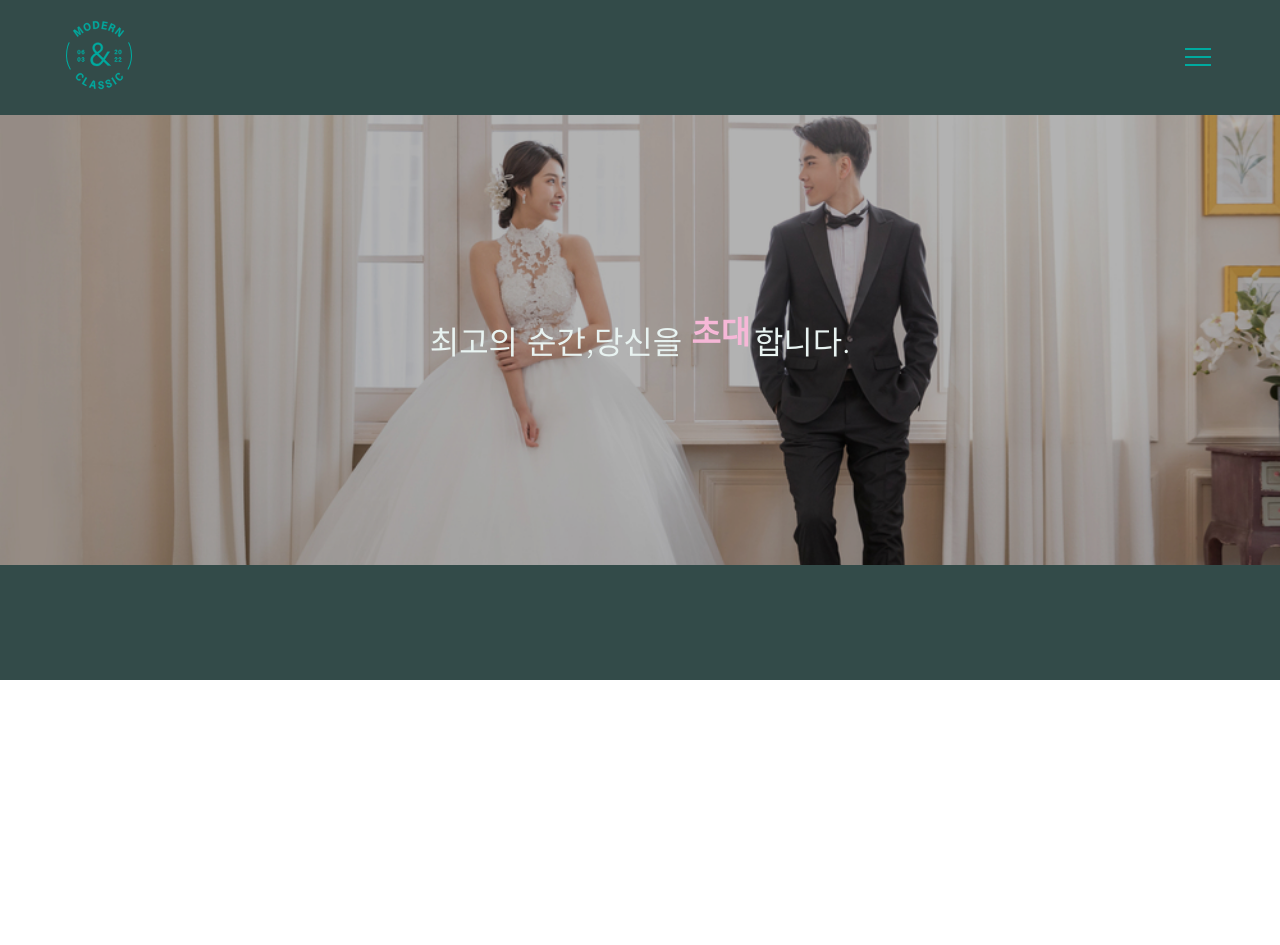
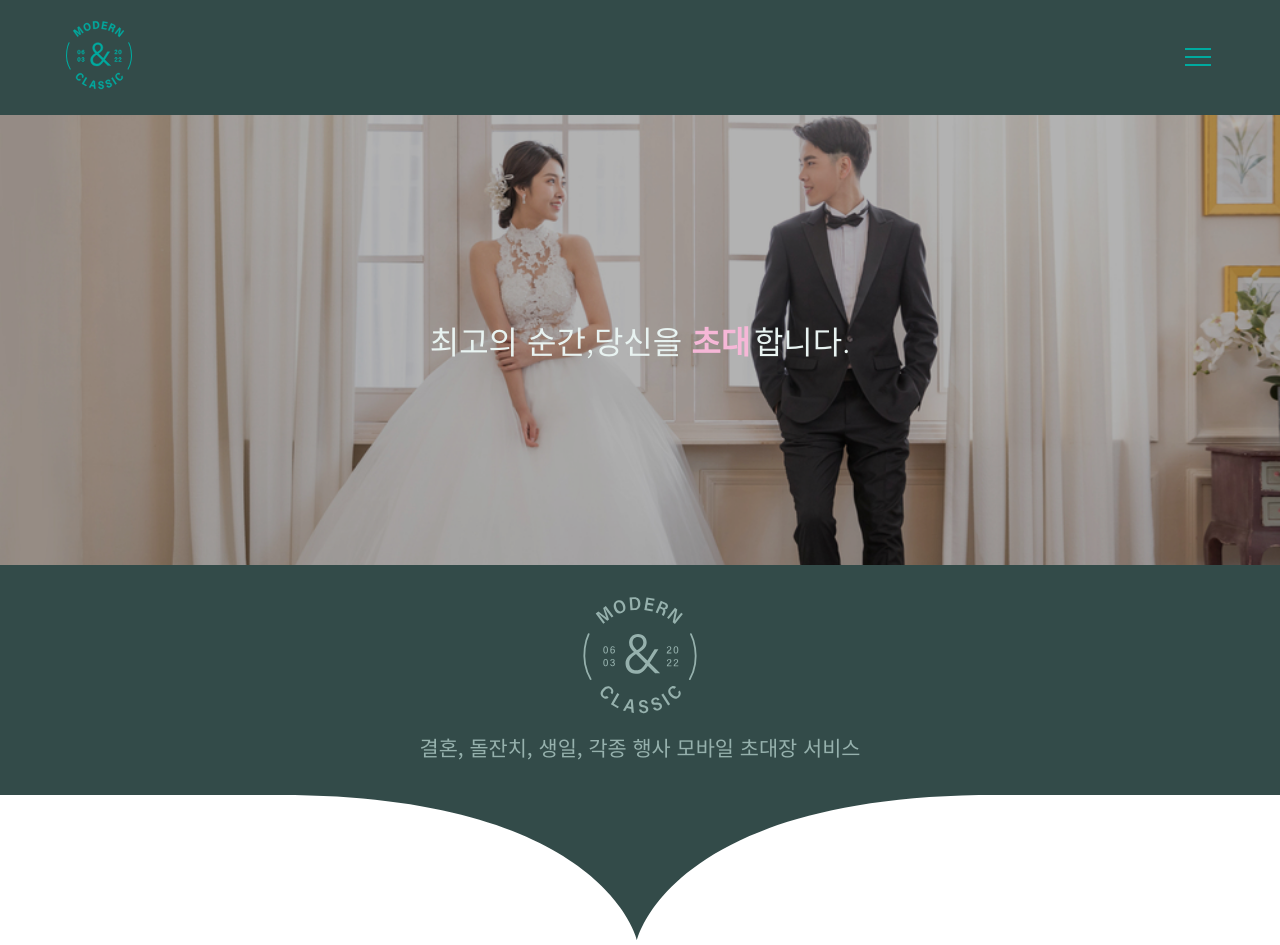
Before and after one commit to JohnnyKnon/invitation, a Vue app in the folder invitation/: page / in a window 1280 px wide. Before the commit the page ends 800 px from the top, so only its background shows below. Built offline with nearby package versions, Linux system fonts and the light colour scheme.

Commit message:
main home 완료
하지만 Divider에 문제로 타 디바이스로 바뀔 시 색이 밖으로 튀어나올 수 있어서 해결 해야됨.

```diff
--- a/invitation/src/components/main/mainHome.vue
+++ b/invitation/src/components/main/mainHome.vue
@@ -5,6 +5,107 @@
         </div>
         <h1>최고의 순간,당신을 <span>초대</span>&nbsp;&nbsp;&nbsp;&nbsp;&nbsp;&nbsp; 합니다.</h1>
        </header>
+       <svg class="home-logo" version="1.1" id="레이어_1" xmlns="http://www.w3.org/2000/svg" xmlns:xlink="http://www.w3.org/1999/xlink" x="0px" y="0px" viewBox="0 0 200 200" style="enable-background:new 0 0 200 200;" xml:space="preserve">
+<g>
+	<g>
+		<g>
+			<path class="st0" d="M130.68,90.57l-15.64,24.26c-8.38,12.79-12.53,16.41-22.05,16.41c-10.17,0-17.1-7.4-17.1-17.12
+				c0-8.4,5.43-14.19,16.27-20.24c10.23-5.77,13.31-9.04,13.31-14.99c0-4.16-2.62-9.04-8.88-9.04c-5.84,0-8.99,4.01-8.99,9.48
+				c0,4.61,2.17,7.85,7.75,13.28l38.21,37.7h-8.34L90.37,95.61c-5.42-5.48-8.54-9.88-8.54-16.17c0-7.46,5.11-14.58,15-14.58
+				c8.75,0,14.27,6.19,14.27,13.92c0,8.34-5.04,12.36-15.3,18.39c-10.31,6.14-13.63,10.24-13.63,16.6c0,6.68,4.75,11.78,11.33,11.78
+				c8.22,0,11.59-4.88,17.16-13.59l13.56-21.38H130.68z"/>
+		</g>
+	</g>
+	<g>
+		<g>
+			<g>
+				<path class="st0" d="M47.79,30.86c-2.23-3-4.71-6.43-6.04-8.37l-0.11,0.08c1.73,3.97,4.66,12.24,6.68,18.29l-2.68,1.99
+					c-4.23-3.2-11.94-9.15-15.23-12l-0.12,0.09c1.62,1.89,4.47,5.58,6.66,8.52l4.71,6.34l-2.82,2.1L26.13,30.8l4.57-3.39
+					c4.67,3.3,11.17,8.27,13.56,10.39l0.03-0.02c-1.14-2.29-3.91-10.73-5.69-16.24L43,18.25l12.71,17.11l-2.95,2.19L47.79,30.86z"/>
+				<path class="st0" d="M74.81,16.4c2.06,5.77,0.95,11.43-5.29,13.66c-6.03,2.16-10.42-1.52-12.49-7.33
+					c-1.81-5.05-0.9-11.16,5.39-13.41C68.36,7.19,72.83,10.86,74.81,16.4z M60.73,21.4c1.52,4.25,4.44,6.99,7.93,5.74
+					c3.75-1.34,4.05-5.04,2.48-9.42c-1.43-4-4.07-6.84-7.86-5.48C59.67,13.53,59.28,17.34,60.73,21.4z"/>
+				<path class="st0" d="M82.57,4.28l7.31-0.52c6.15-0.44,10.2,3.06,10.66,9.45c0.5,6.92-2.93,11.37-9.38,11.83l-7.07,0.51
+					L82.57,4.28z M87.69,22.28l3.19-0.23c4.18-0.3,6.1-3.44,5.74-8.49c-0.31-4.37-2.69-7.04-6.8-6.75L86.6,7.04L87.69,22.28z"/>
+				<path class="st0" d="M121.83,17.82l-9.33-1.64l-1.12,6.34l10.28,1.81l-1,2.99l-13.47-2.37l3.7-20.99l13.39,2.36l-0.55,3.09
+					L114,7.68l-0.95,5.4l9.33,1.64L121.83,17.82z"/>
+				<path class="st0" d="M133.14,22.11l-3.64,8.36l-3.43-1.49l8.51-19.55l7.68,3.35c3.64,1.59,5.45,4.51,3.97,7.92
+					c-1.18,2.72-3.25,3.33-5.12,3.21c1.68,1.59,1.77,3.48,0.68,5.99l-0.2,0.45c-0.76,1.76-1.41,3.46-1.71,4.66l-3.38-1.47
+					c0.07-0.93,0.64-2.45,1.63-4.73l0.2-0.47c1.05-2.42,0.55-3.7-2.26-4.92L133.14,22.11z M134.34,19.34l3.22,1.4
+					c2.14,0.93,4.04,1.07,5.06-1.3c0.83-1.91-0.17-3.3-2.04-4.12l-3.78-1.65L134.34,19.34z"/>
+				<path class="st0" d="M145.04,38l13.22-16.71l3.84,3.04c-2.91,15.19-3.36,17.49-3.69,18.48l0.04,0.03
+					c1.47-2.2,3.6-4.94,5.75-7.66l4.47-5.66l2.74,2.17L158.2,48.4l-3.65-2.89c3.3-16.52,3.7-18.21,3.93-19.09l-0.02-0.02
+					c-1.56,2.23-3.82,5.09-6.18,8.08l-4.49,5.68L145.04,38z"/>
+			</g>
+		</g>
+		<g>
+			<g>
+				<path class="st0" d="M47.72,171.23c-2.97,1.99-7.01,2.55-10.7-1.34c-4.56-4.8-2.72-9.89,1.77-14.15
+					c4.26-4.04,9.96-5.33,14.24-0.81c3.8,4,2.86,8.01,0.58,10.55l-2.57-2.71c1.13-1.73,1.78-3.62-0.32-5.83
+					c-2.62-2.77-6.29-1.16-9.23,1.63c-3.05,2.89-4.96,6.38-2.21,9.29c2.06,2.17,4.17,1.58,5.86,0.65L47.72,171.23z"/>
+				<path class="st0" d="M62.24,163.51l3.28,1.92l-9.19,15.71l8.52,4.98l-1.96,2.47l-11.42-6.67L62.24,163.51z"/>
+				<path class="st0" d="M78.21,188.22l-2.94,5.01l-3.65-0.86c1.16-1.85,10.13-17.1,11.43-19.21l4.76,1.12l1.98,22.37l-3.9-0.92
+					l-0.5-5.82L78.21,188.22z M85.35,186.67c-0.38-4.94-0.65-8.18-0.67-10.13l-0.04-0.01c-1.09,2.23-2.84,5.22-4.97,8.8
+					L85.35,186.67z"/>
+				<path class="st0" d="M102.13,190.77c0.48,2.19,2.04,3.39,4.42,3.25c2.49-0.15,3.57-1.35,3.46-3.16
+					c-0.12-2.08-1.34-2.87-4.73-3.65c-4.9-1.08-6.7-2.65-6.89-5.71c-0.23-3.75,2.62-6.09,6.68-6.33c4.97-0.3,7.24,2.25,7.68,5.51
+					l-3.73,0.22c-0.4-1.76-1.41-2.96-3.82-2.82c-2.13,0.13-3.12,1.19-3.02,2.83c0.1,1.73,1.23,2.23,4.47,2.97
+					c5.51,1.27,7.03,3.3,7.21,6.31c0.21,3.49-2,6.47-7.3,6.78c-4.61,0.27-7.65-1.9-8.18-5.99L102.13,190.77z"/>
+				<path class="st0" d="M125.19,187.24c1.08,1.97,2.91,2.69,5.15,1.88c2.35-0.84,3.05-2.3,2.44-4c-0.7-1.96-2.09-2.38-5.56-2.18
+					c-5,0.34-7.18-0.66-8.21-3.55c-1.26-3.54,0.82-6.59,4.65-7.96c4.7-1.68,7.59,0.13,8.92,3.14l-3.53,1.26
+					c-0.87-1.58-2.18-2.45-4.46-1.63c-2.01,0.72-2.67,2.02-2.11,3.56c0.58,1.63,1.8,1.8,5.12,1.6c5.65-0.33,7.67,1.2,8.69,4.04
+					c1.18,3.3-0.11,6.77-5.12,8.56c-4.35,1.56-7.89,0.32-9.53-3.46L125.19,187.24z"/>
+				<path class="st0" d="M138.75,164.18l11.4,18.01l-3.21,2.03l-11.4-18.01L138.75,164.18z"/>
+				<path class="st0" d="M166.19,159.17c2.11,2.89,2.84,6.9-0.89,10.75c-4.61,4.75-9.77,3.13-14.21-1.18
+					c-4.22-4.09-5.74-9.73-1.41-14.2c3.84-3.96,7.88-3.19,10.52-1.02l-2.6,2.68c-1.77-1.06-3.69-1.62-5.81,0.56
+					c-2.65,2.73-0.9,6.33,2.02,9.16c3.02,2.92,6.59,4.69,9.37,1.82c2.08-2.14,1.4-4.23,0.4-5.88L166.19,159.17z"/>
+			</g>
+		</g>
+		<path class="st1" d="M14.45,65.16c0,0-18.38,37.27,3.24,75.1"/>
+		<path class="st1" d="M184.87,65.14c0,0,19.08,36.91-1.82,75.15"/>
+	</g>
+	<g>
+		<g>
+			<path class="st0" d="M144.64,97.36v-0.09c0-1.34,0.65-3.2,3.43-5.44c1.67-1.37,2.32-1.92,2.32-3.24c0-1.06-0.57-2.01-1.92-2.01
+				c-1.39,0-1.98,0.89-2.14,2.29h-1.6c0.11-1.93,1.18-3.65,3.8-3.65c2.41,0,3.57,1.53,3.57,3.34c0,1.71-0.8,2.6-2.91,4.27
+				c-1.39,1.12-2.24,2.2-2.55,3.1h5.81l-0.23,1.42H144.64z"/>
+			<path class="st0" d="M163.83,91.1c0,3.26-0.76,6.44-3.92,6.44c-3.27,0-3.95-3.26-3.95-6.39c0-3.13,1.07-5.92,3.98-5.92
+				C162.92,85.23,163.83,87.9,163.83,91.1z M157.66,91.11c0,2.9,0.49,5.08,2.25,5.08c1.84,0,2.22-2.21,2.22-5.06
+				c0-2.55-0.5-4.57-2.2-4.57C158.15,86.56,157.66,88.57,157.66,91.11z"/>
+			<path class="st0" d="M144.78,118.86v-0.09c0-1.34,0.65-3.2,3.43-5.44c1.67-1.37,2.32-1.92,2.32-3.24c0-1.06-0.57-2.01-1.92-2.01
+				c-1.39,0-1.98,0.89-2.14,2.29h-1.6c0.11-1.93,1.18-3.65,3.8-3.65c2.41,0,3.57,1.53,3.57,3.34c0,1.71-0.8,2.6-2.91,4.27
+				c-1.39,1.12-2.24,2.2-2.55,3.1h5.81l-0.23,1.42H144.78z"/>
+			<path class="st0" d="M156.1,118.86v-0.09c0-1.34,0.65-3.2,3.43-5.44c1.67-1.37,2.32-1.92,2.32-3.24c0-1.06-0.57-2.01-1.92-2.01
+				c-1.39,0-1.98,0.89-2.14,2.29h-1.6c0.11-1.93,1.18-3.65,3.8-3.65c2.41,0,3.57,1.53,3.57,3.34c0,1.71-0.8,2.6-2.91,4.27
+				c-1.39,1.12-2.24,2.2-2.55,3.1h5.81l-0.23,1.42H156.1z"/>
+		</g>
+	</g>
+	<g>
+		<g>
+			<path class="st0" d="M46.62,91.25c0,3.22-0.75,6.36-3.88,6.36c-3.23,0-3.9-3.22-3.9-6.32c0-3.09,1.06-5.84,3.93-5.84
+				C45.72,85.45,46.62,88.08,46.62,91.25z M40.52,91.26c0,2.86,0.49,5.02,2.23,5.02c1.82,0,2.19-2.18,2.19-5
+				c0-2.51-0.49-4.51-2.17-4.51C41,86.76,40.52,88.74,40.52,91.26z"/>
+			<path class="st0" d="M56.33,88.07c-0.21-0.72-0.66-1.32-1.75-1.32c-2.04,0-2.41,2.6-2.43,4.27c0.45-0.72,1.32-1.4,2.73-1.4
+				c1.93,0,3.38,1.35,3.38,3.8c0,2.31-1.28,4.17-3.77,4.17c-3.1,0-3.98-2.39-3.98-5.71c0-3.3,0.93-6.44,4.16-6.44
+				c2.15,0,3.07,1.27,3.29,2.63H56.33z M56.59,93.49c0-1.47-0.68-2.52-2.09-2.52c-1.6,0-2.25,1.09-2.25,2.32
+				c0,1.46,0.53,2.98,2.22,2.98C55.81,96.28,56.59,95.3,56.59,93.49z"/>
+			<path class="st0" d="M46.63,112.48c0,3.22-0.75,6.36-3.88,6.36c-3.23,0-3.9-3.22-3.9-6.32c0-3.09,1.06-5.84,3.93-5.84
+				C45.73,106.68,46.63,109.31,46.63,112.48z M40.53,112.49c0,2.86,0.49,5.02,2.23,5.02c1.82,0,2.19-2.18,2.19-5
+				c0-2.51-0.49-4.51-2.17-4.51C41.01,108,40.53,109.98,40.53,112.49z"/>
+			<path class="st0" d="M50.6,109.88c0.2-1.61,1.19-3.2,3.63-3.2c2.41,0,3.47,1.4,3.47,3.04c0,1.39-0.87,2.16-1.58,2.44v0.04
+				c1.04,0.35,2.06,1.22,2.06,2.96c0,1.82-1.1,3.67-4.01,3.67c-2.6,0-3.69-1.58-3.83-3.26h1.61c0.22,1.06,0.86,1.92,2.3,1.92
+				c1.69,0,2.24-1.1,2.24-2.3c0-1.65-1.03-2.22-2.5-2.22h-0.81v-1.33h0.73c1.41,0,2.13-0.53,2.13-1.85c0-1.16-0.7-1.81-1.87-1.81
+				c-1.21,0-1.84,0.68-2.05,1.89H50.6z"/>
+		</g>
+	</g>
+</g>
+       </svg>
+        <h2 class="home-description">결혼, 돌잔치, 생일, 각종 행사 모바일 초대장 서비스</h2>
+        <div class="custom-shape-divider-bottom-1654822575">
+            <svg data-name="Layer 1" xmlns="http://www.w3.org/2000/svg" viewBox="0 0 1200 120" preserveAspectRatio="none">
+                <path d="M1200,0H0V120H281.94C572.9,116.24,602.45,3.86,602.45,3.86h0S632,116.24,923,120h277Z" class="shape-fill"></path>
+            </svg>
+        </div>
     </section>
 </template>
 
@@ -42,17 +143,29 @@ export default {
     }
     }
     #home{
+        // position
+        position: relative;
         // size
         width: 100%;
         height: 100%;
         // padding
-        padding: 115px 0;
+        padding: 115px 0 135px 0;
         // background
         background-color: var(--dark-sub-color);
+         // flex
+        display: flex;
+        flex-direction: column;
+        align-items: center;
+        @include ResponsiveMobile() {
+            // padding
+            padding-bottom: 100px;
+        }
         // home header
         .home-header{
             // position
             position: relative;
+            // size
+            width: 100%;
             // flex
             display: flex;
             justify-content: center;
@@ -95,8 +208,59 @@ export default {
                 }
             }
         }
+        // Svg
+        .home-logo{
+        // size
+        width: 120px;
+        // padding
+        padding-top: 30px;
+        // margin
+        margin: 0 auto;
+        // svg st
+        .st0{fill:var(--sub-color);}
+        .st1{fill:none;stroke:var(--sub-color);stroke-width:3;stroke-linecap:round;stroke-miterlimit:10;}
+        }
+        .home-description{
+            // font
+            font-family: var(--font-kr);
+            font-weight: var(--weight-regular);
+            font-size: 1.3rem;
+            color: var(--sub-color);
+            // padding
+            padding-bottom: 30px;
+             @include ResponsiveMobile() {
+                //font
+                font-size: 1rem;
+                // padding
+                padding-bottom: 0px;
+             }
+        }
 
+        // SVG divider
+        .custom-shape-divider-bottom-1654822575 {
+            position: absolute;
+            bottom: 0;
+            left: 0;
+            width: 100%;
+            overflow: hidden;
+            line-height: 0;
+            transform: rotate(180deg);
+            svg {
+                position: relative;
+                display: block;
+                width: calc(100% + 1.3px);
+                height: 150px;
+                 @include ResponsiveMobile() {
+                 height: 70px;
+                 }
+            }
+            .shape-fill {
+                fill: #FFFFFF;
+            }
+        }
     }
+
+
     @keyframes spanBounceAnimation {
         0%{
             transform: translateY(0);
```
Also changed, not shown: invitation/public/svg/Mossic.svg.
